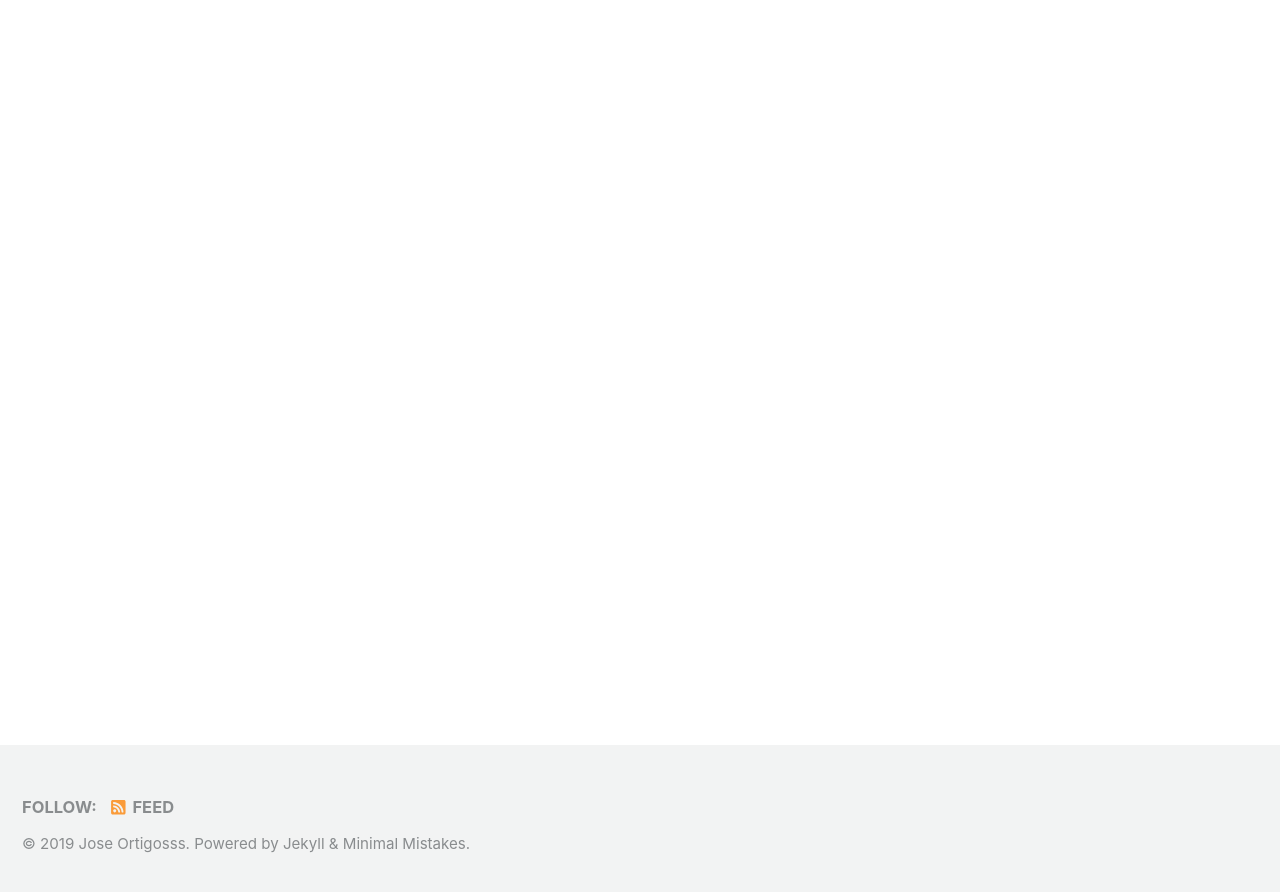
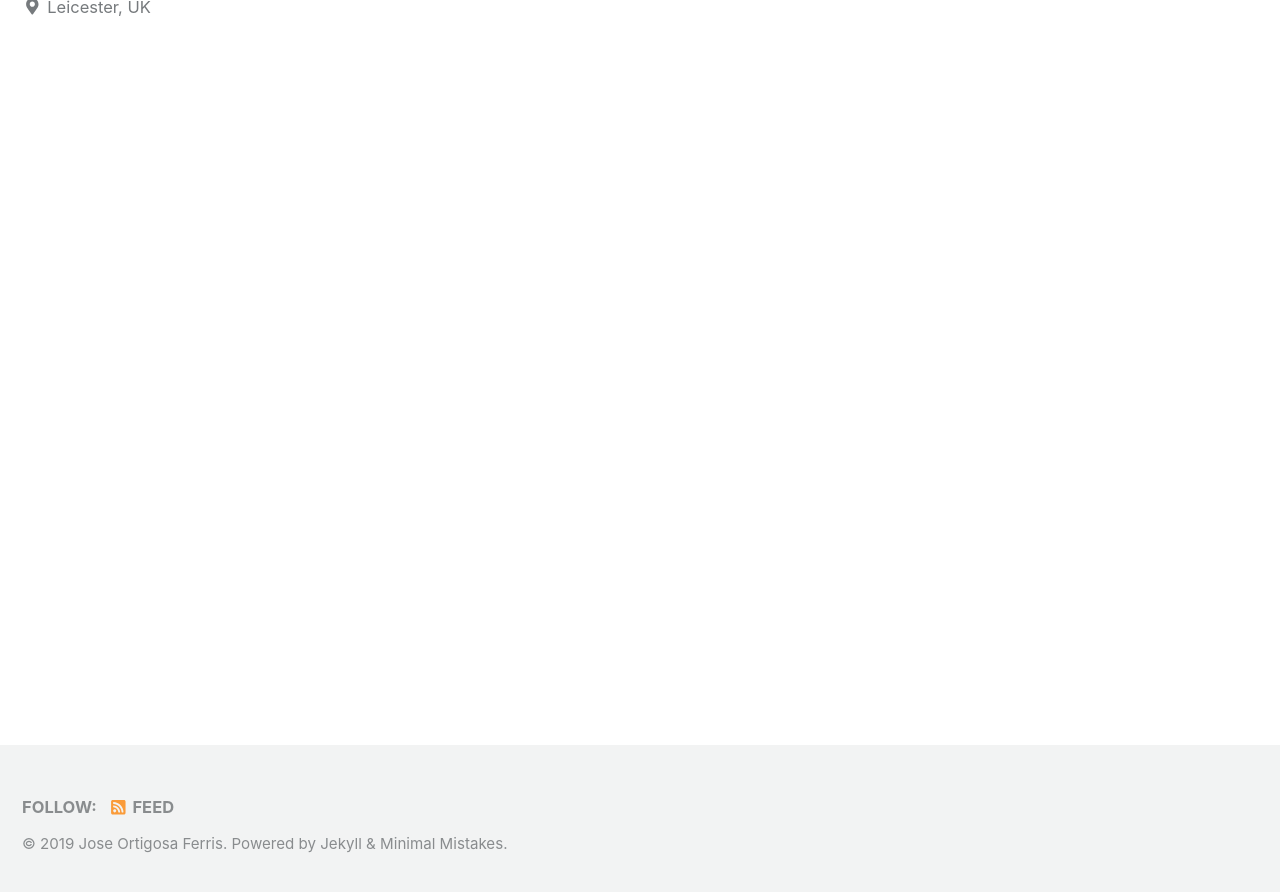
Before and after one commit to JoseOrtigosaFerris/JoseOrtigosaFerris.github.io, a Jekyll site: the page built from index.html, in a window 1280 px wide and 900 px high, scrolled down 222 px. Shown: the top 892 px of the window. Built offline with Jekyll 4.4.1, drawn with Linux system fonts in a browser that asks for light colours; cached includes are drawn as plain includes; nearby versions of some CDN libraries; the list of posts is cut into pages by our own code; some of the changed text lies outside the part shown.

Commit message:
Add files via upload

```diff
--- a/_config.yml
+++ b/_config.yml
@@ -18,8 +18,8 @@ minimal_mistakes_skin    : "default" # "air", "aqua", "contrast", "dark", "dirt"
 locale                   : "en-US"
 title                    : "Site Title"
 title_separator          : "-"
-name                     : "Jose Ortigosss"
-description              : "An amazing wsite."
+name                     : "Jose Ortigosa Ferris"
+description              : "Data Science Portfolio"
 url                      : # the base hostname & protocol for your site e.g. "https://mmistakes.github.io"
 baseurl                  : # the subpath of your site, e.g. "/blog"
 repository               : # GitHub username/repo-name e.g. "mmistakes/minimal-mistakes"
@@ -108,7 +108,7 @@ analytics:
 author:
   name             : "Jose Ortigosa Ferris"
   avatar           : # path of avatar image, e.g. "/assets/images/bio-photo.jpg"
-  bio              : "I am an amazing person."
+  bio              : "Graduate in economics specializing in data science"
   location         : "Leicester, UK"
   email            :
   links:
```
